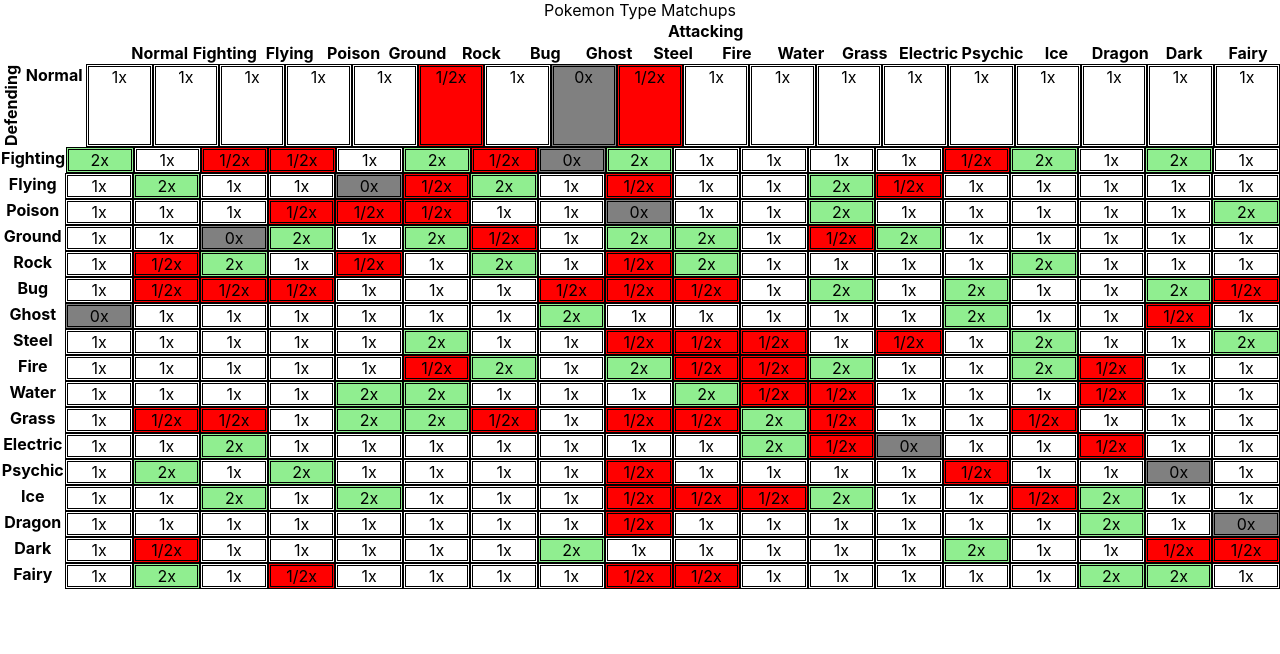
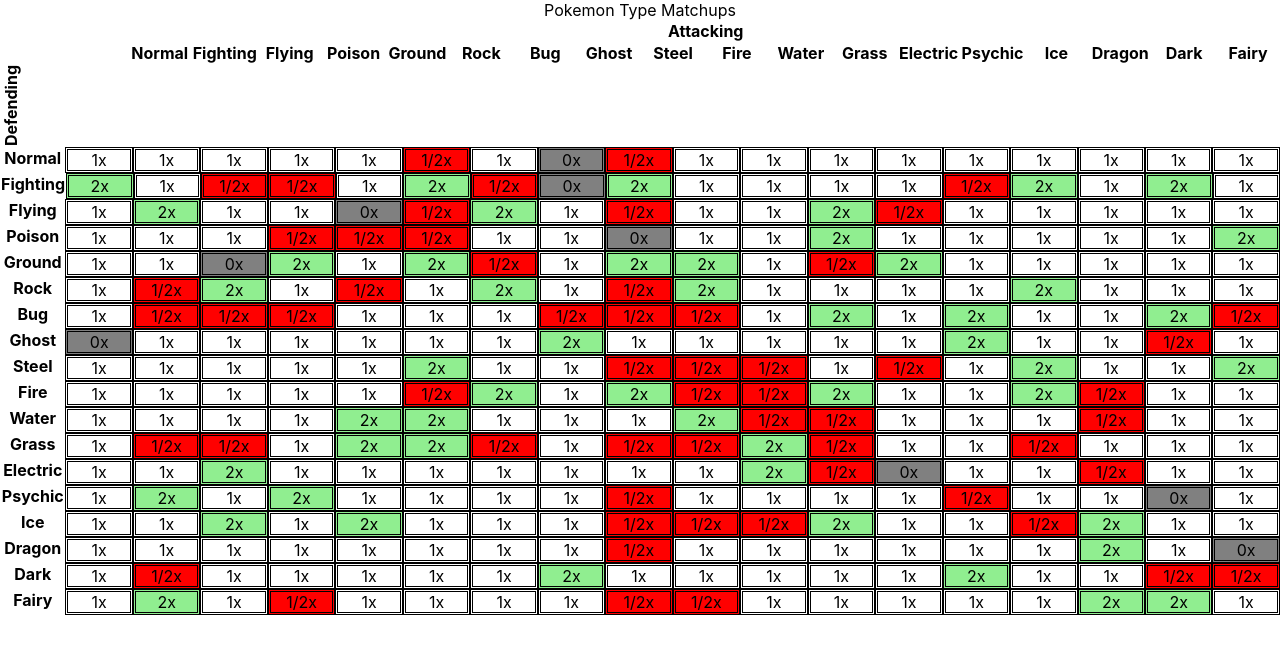
Before and after one commit to nodes777/pokemon-type-matchups, a React (Create React App) app: page / in a window 1280 px wide. Shown: the top 654 px of the page. Built offline with nearby package versions, Linux system fonts and the light colour scheme.

Commit message:
switch to grid

```diff
--- a/src/Container.tsx
+++ b/src/Container.tsx
@@ -9,19 +9,10 @@
 	const numOfPokeTypes = allTypes.length;
 	return (
 		<div className={styles.container}>
-			<table
-				role="grid"
-				// aria-colcount={numOfPokeTypes}
-				// aria-rowcount={numOfPokeTypes}
-				className={styles.table}
-			>
+			<table role="grid" className={styles.table}>
 				<caption>Pokemon Type Matchups</caption>
-				{/* <colgroup>
-					<col />
-					<col span={2} className="batman" />
-					<col span={2} className="flash" />
-				</colgroup> */}
-				<tbody>
+
+				<thead>
 					<tr role="row" className={styles.attackHeaderRow}>
 						<td className={styles.emptyTd}>&nbsp;</td>
 						<td className={styles.emptyTd}>&nbsp;</td>
@@ -35,7 +26,16 @@
 						</th>
 					</tr>
 					<AttackingTableHeader />
-
+				</thead>
+				<tbody>
+					<th
+						role="rowheader"
+						scope="rowgroup"
+						rowSpan={18}
+						className={styles.defendHeader}
+					>
+						<div>Defending</div>
+					</th>
 					<DefendingHeaderAndRows />
 				</tbody>
 			</table>
--- a/src/DefendingHeaderAndRows.tsx
+++ b/src/DefendingHeaderAndRows.tsx
@@ -16,23 +16,7 @@
 				const row = r + 1;
 				const ref = (RefManager[`row${row}col${1}`] = React.createRef());
 				return (
-					<tr
-						role="row"
-						className={styles.tableRowContainer}
-						key={`Row${row}`}
-						// aria-rowindex={row}
-					>
-						{r === 0 ? (
-							<th
-								role="rowheader"
-								scope="rowgroup"
-								rowSpan={18}
-								className={styles.defendHeader}
-							>
-								<div>Defending</div>
-							</th>
-						) : null}
-
+					<tr role="row" className={styles.tableRowContainer} key={`Row${row}`}>
 						<th
 							role="rowheader"
 							scope="row"
```
